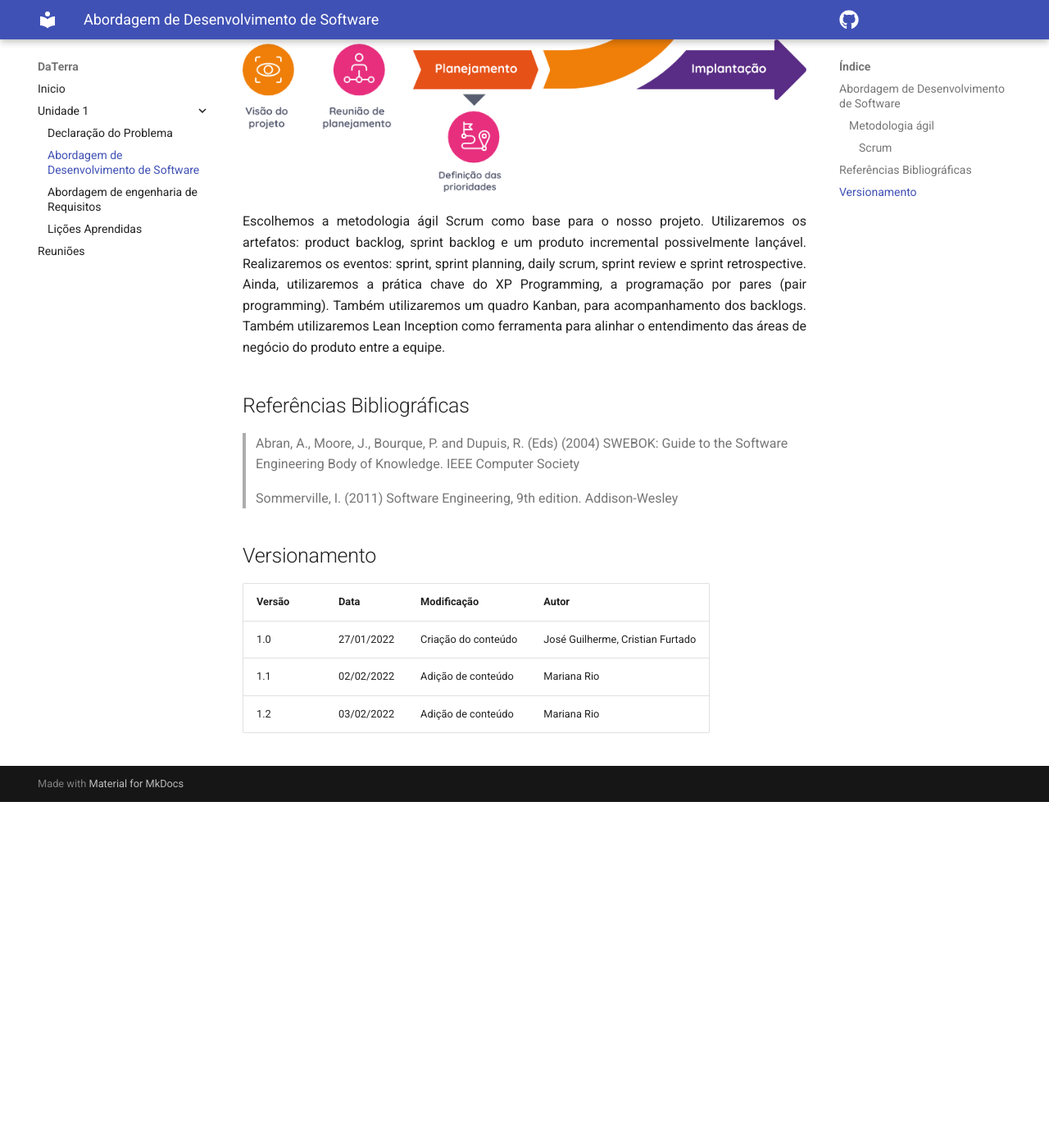
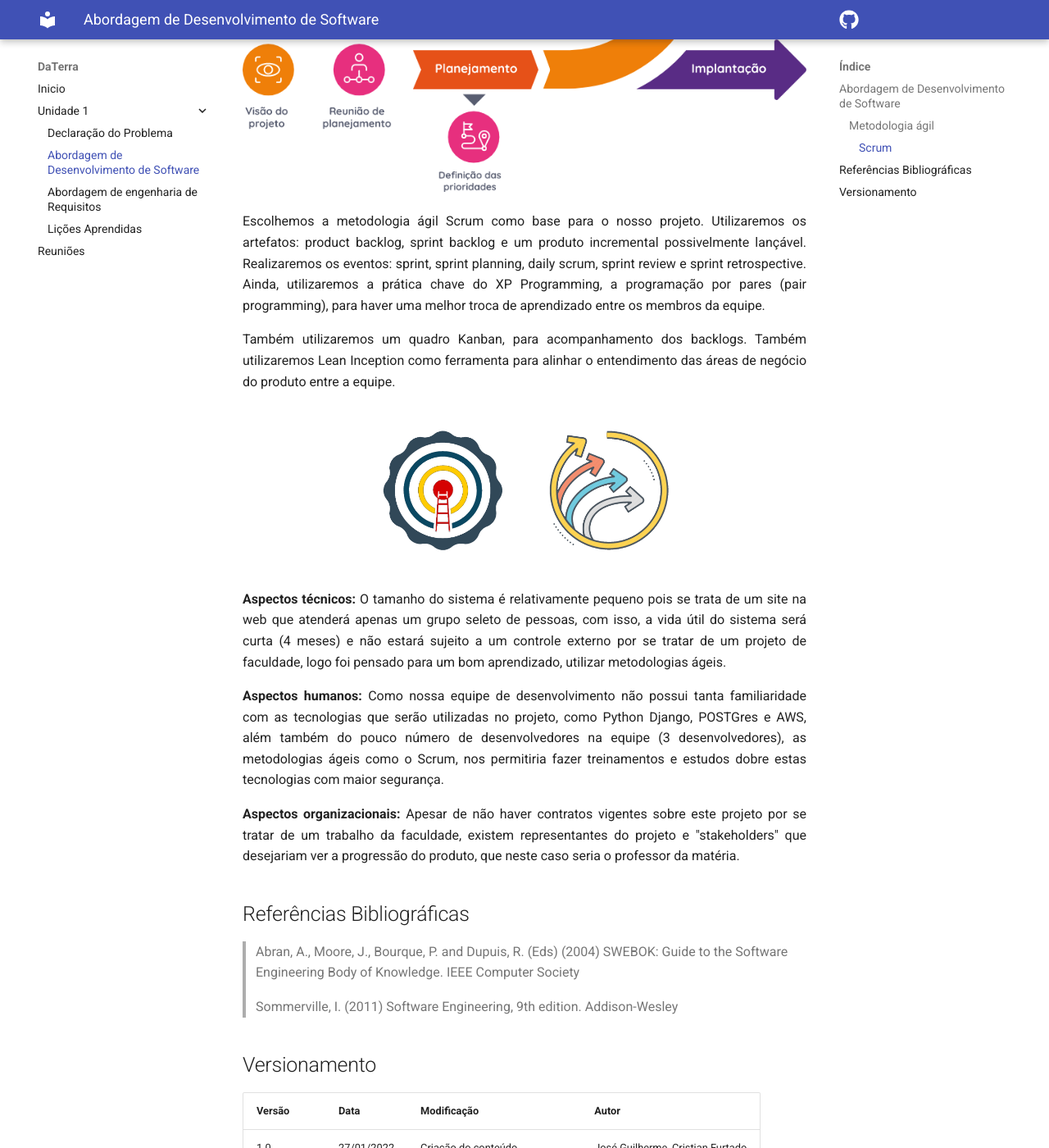
Before and after one commit to FGAUnB-REQ-GM/2021.2-DaTerra, an MkDocs documentation site: the page built from docs/docs/12.md, in a window 1280 px wide and 1400 px high, scrolled down 653 px. Shown: the whole window at 82% size. Built offline with MkDocs 1.6.1 and Material for MkDocs 9.7.7, drawn with Linux system fonts in a browser that asks for light colours; comment, search, counter and statistics services are not loaded; before the commit the page ends 1631 px from its top, so only the background shows below that; some of the changed text lies outside the part shown.

Commit message:
Update docs and requirements.txt

```diff
--- a/docs/docs/12.md
+++ b/docs/docs/12.md
@@ -7,9 +7,33 @@
 Escolhemos a metodologia ágil Scrum como base para o nosso projeto.
 Utilizaremos os artefatos: product backlog, sprint backlog e um produto incremental possivelmente lançável.
 Realizaremos os eventos: sprint, sprint planning, daily scrum, sprint review e sprint retrospective.
-Ainda, utilizaremos a prática chave do XP Programming, a programação por pares (pair programming).
+
+Ainda, utilizaremos a prática chave do XP Programming, a programação por pares (pair programming), para haver uma melhor troca de aprendizado entre os membros da equipe.
+</p>
+
+<p style="text-align: justify">
 Também utilizaremos um quadro Kanban, para acompanhamento dos backlogs.
 Também utilizaremos Lean Inception como ferramenta para alinhar o entendimento das áreas de negócio do produto entre a equipe.
+</p>
+
+<p style="text-align: center">
+<img src="/img/LeanInception1.png" width="200px">
+<img src="/img/XP1.png" width="200px">
+</p>
+
+<p style="text-align: justify">
+
+<b>Aspectos técnicos:</b> O tamanho do sistema é relativamente pequeno pois se trata de um site na web que atenderá apenas um grupo seleto de pessoas, com isso, a vida útil do sistema será curta (4 meses) e não estará sujeito a um controle externo por se tratar de um projeto de faculdade, logo foi pensado para um bom aprendizado, utilizar metodologias ágeis.
+</p>
+
+<p style="text-align: justify">
+
+<b>Aspectos humanos:</b> Como nossa equipe de desenvolvimento não possui tanta familiaridade com as tecnologias que serão utilizadas no projeto, como Python Django, POSTGres e AWS, além também do pouco número de desenvolvedores na equipe (3 desenvolvedores), as metodologias ágeis como o Scrum, nos permitiria fazer treinamentos e estudos dobre estas tecnologias com maior segurança.
+</p>
+
+<p style="text-align: justify">
+
+<b>Aspectos organizacionais:</b> Apesar de não haver contratos vigentes sobre este projeto por se tratar de um trabalho da faculdade, existem representantes do projeto e "stakeholders" que desejariam ver a progressão do produto, que neste caso seria o professor da matéria.
 </p>
 
 ## Referências Bibliográficas
@@ -24,3 +48,4 @@ Também utilizaremos Lean Inception como ferramenta para alinhar o entendimento
 1.0    |27/01/2022|Criação do conteúdo| José Guilherme, Cristian Furtado
 1.1    |02/02/2022|Adição de conteúdo | Mariana Rio
 1.2    |03/02/2022|Adição de conteúdo | Mariana Rio
+1.3    |03/02/2022|Correção e revisão de conteúdo | Mariana Rio
--- a/requirements.txt
+++ b/requirements.txt
@@ -1,7 +1,6 @@
 click==8.0.3
 colorama==0.4.4
 ghp-import==2.0.2
-importlib-metadata==4.10.1
 Jinja2==3.0.3
 Markdown==3.3.6
 MarkupSafe==2.0.1
@@ -14,4 +13,3 @@ PyYAML==6.0
 pyyaml_env_tag==0.1
 six==1.16.0
 watchdog==2.1.6
-zipp==3.7.0
```
Also changed, not shown: docs/docs/14.md (+9 -1 lines), docs/docs/DocVisao.md (+1 -0 lines), docs/docs/img/ER1.png (added), docs/docs/img/LeanInception1.png (added), docs/docs/img/XP1.png (added).
